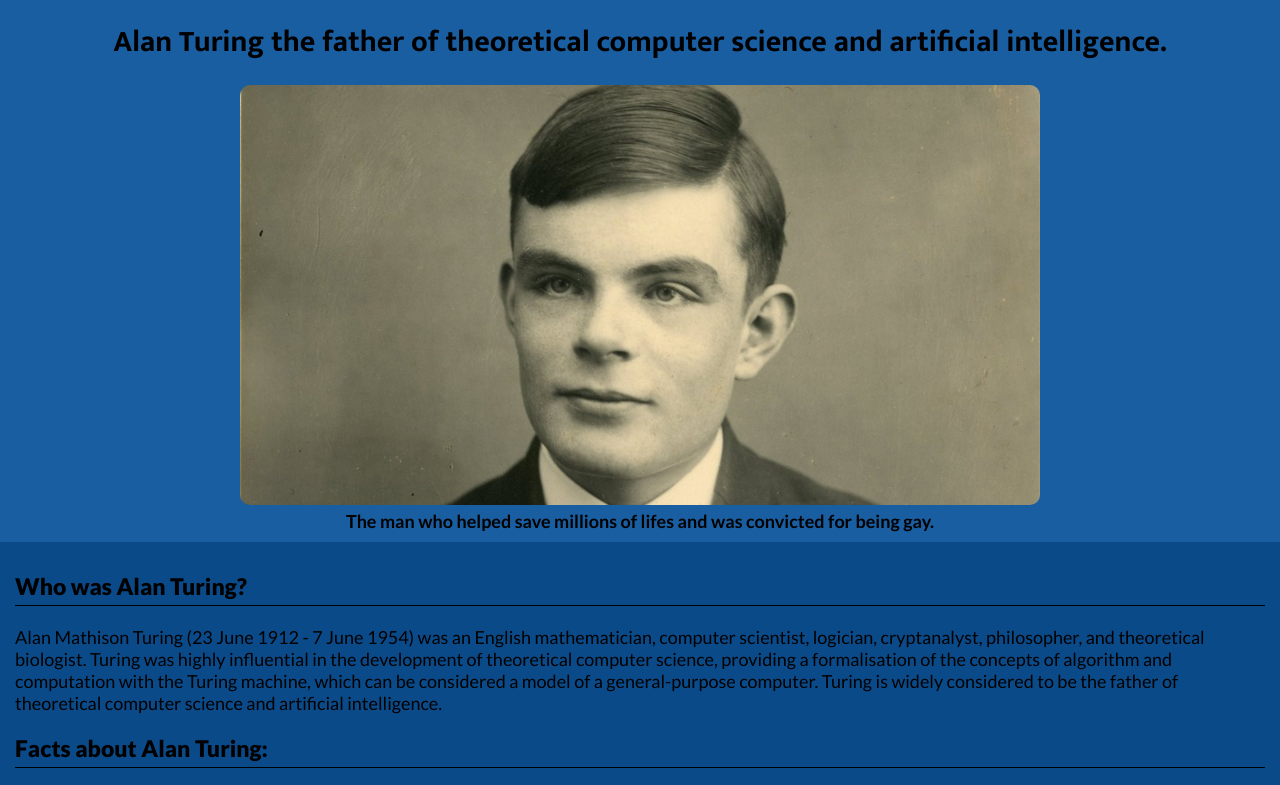
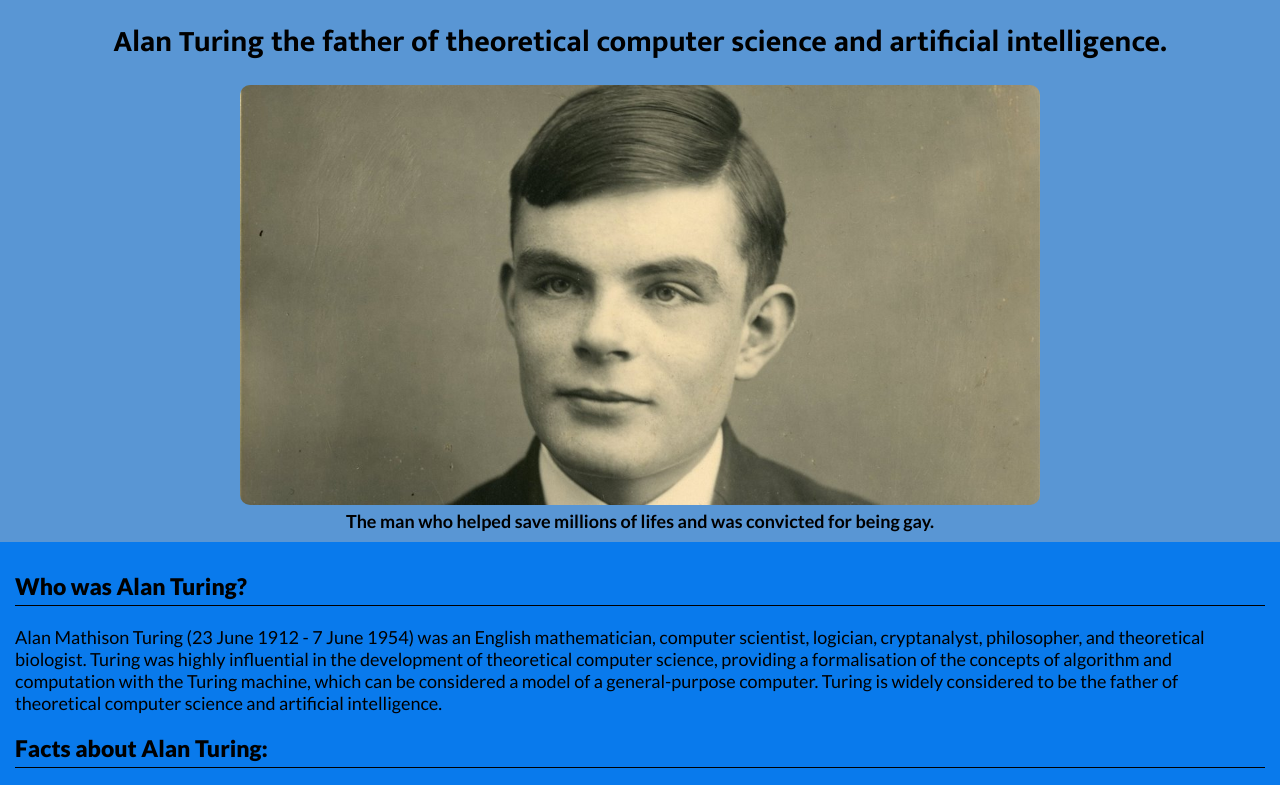
Before and after one commit to JuanRojoA/tribute-page-freecodecamp, a plain HTML site: page index.html in a window 1280 px wide. Shown: the top 785 px of the page. Drawn offline with Linux system fonts and the light colour scheme.

Commit message:
Changed background colors

```diff
--- a/css/styles.css
+++ b/css/styles.css
@@ -1,6 +1,6 @@
 :root {
-  --background-color: hsl(210, 72%, 37%);
-  --secondary-background-color: hsl(210, 85%, 29%);
+  --background-color: hsl(210, 59%, 59%);
+  --secondary-background-color: hsl(210, 93%, 48%);
   --black-color: hsl(0, 0%, 0%);
   --white-color: hsl(0, 0%, 100%);
   --basic-padding: 1.5rem;
```
